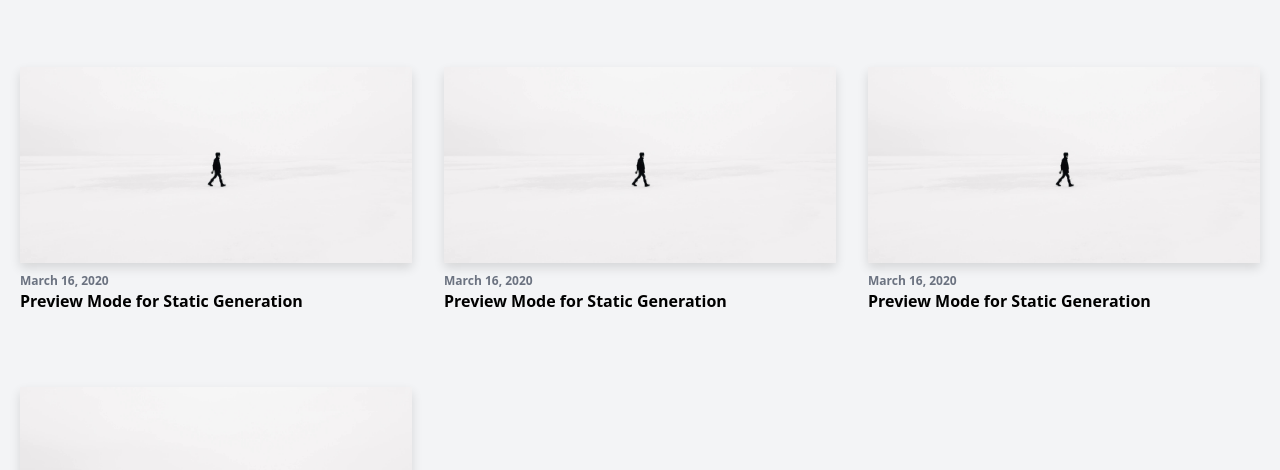
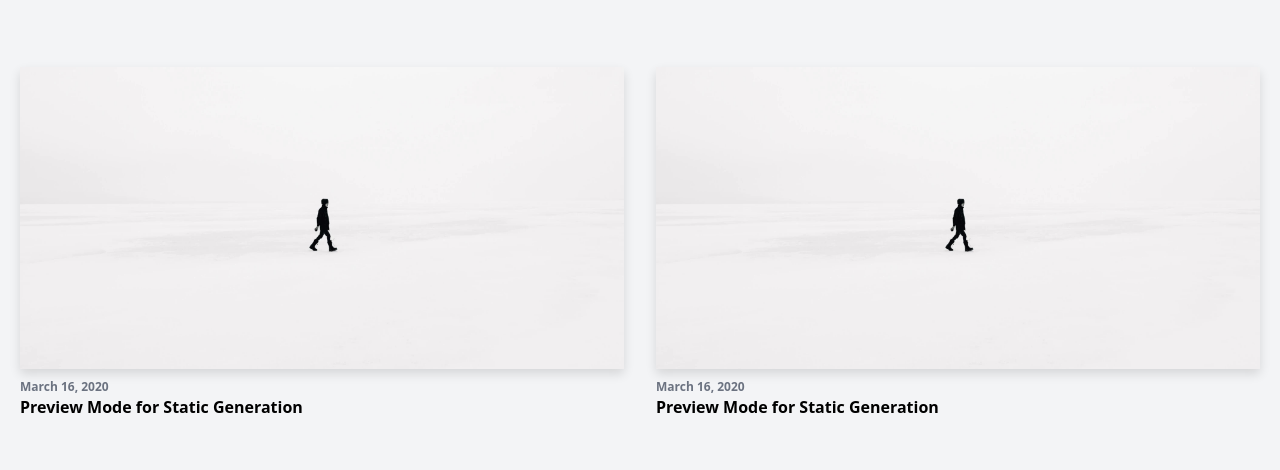
Before and after one commit to Masurun/blog-app, a Next.js app: page / in a window 1280 px wide. Shown: the part 453-923 px from the top of the page. Built offline with nearby package versions, Linux system fonts and the light colour scheme.

Commit message:
TOPページのコンテンツの表示数を2件に変更

```diff
--- a/src/app/_components/more-stories.tsx
+++ b/src/app/_components/more-stories.tsx
@@ -14,7 +14,7 @@
       <h2 className="mb-16 font-bold text-center text-4xl lg:text-5xl">
         {title}
       </h2>
-      <div className="grid grid-cols-1 md:grid-cols-2 xl:grid-cols-3 gap-x-8 gap-y-16 mb-16">
+      <div className="grid grid-cols-1 md:grid-cols-2 gap-x-8 gap-y-16 mb-16">
         {posts.map((post) => (
           <PostPreview
             key={post.slug}
--- a/src/lib/api.ts
+++ b/src/lib/api.ts
@@ -22,7 +22,7 @@
   const posts = slugs
     .map((slug) => getPostBySlug(slug))
     .sort((post1, post2) => (post1.date > post2.date ? -1 : 1))
-    .slice(0, 4); // 最初の6件を取得
+    .slice(0, 2); // 最初の6件を取得
 
   return posts;
 }
```
